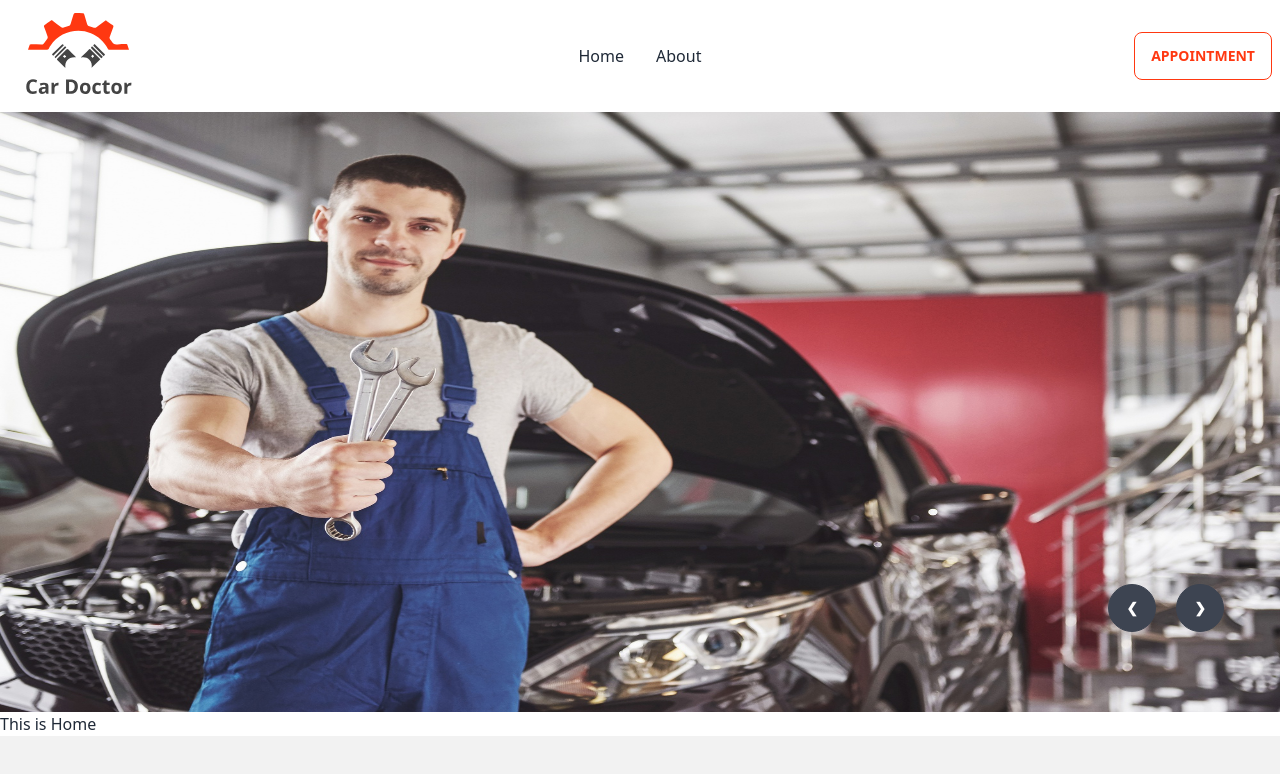
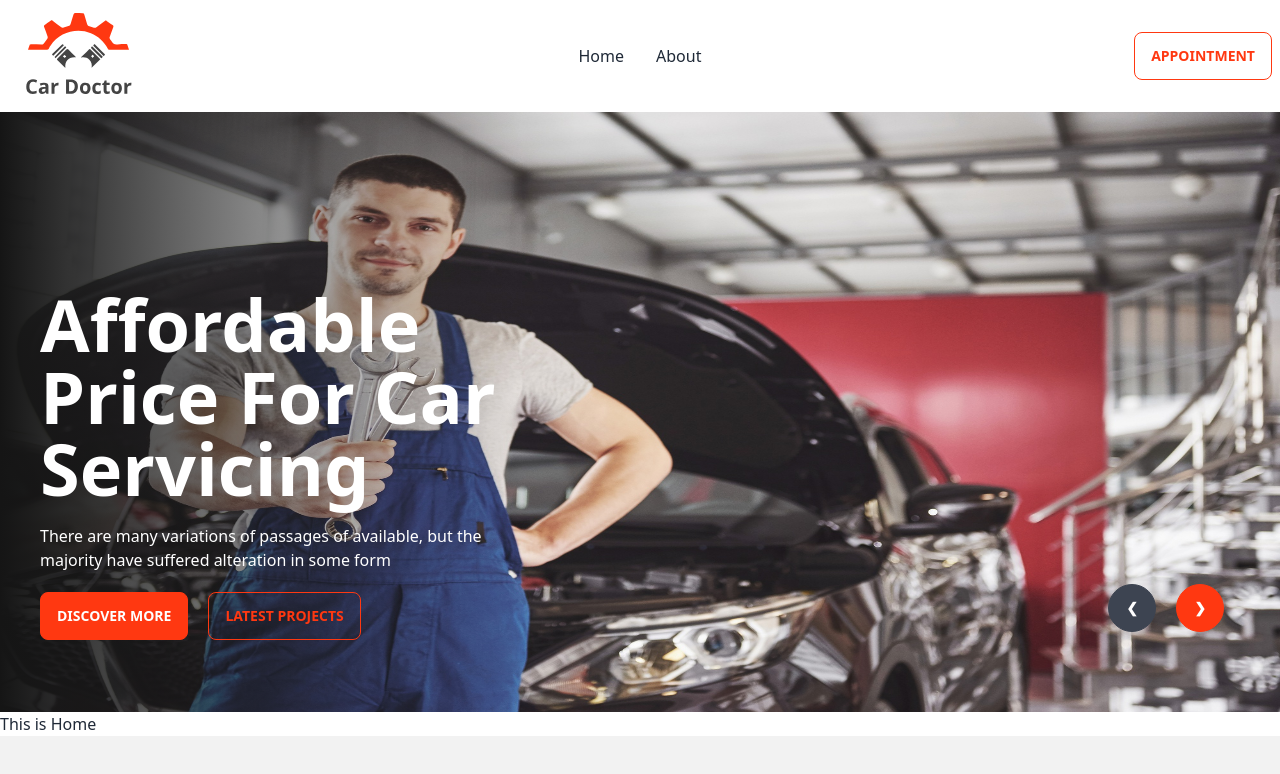
Before and after one commit to Fayshal007/car-doctor, a React (Vite) app: page / in a window 1280 px wide. Shown: the top 774 px of the page. Built offline with nearby package versions, Linux system fonts and the light colour scheme.

Commit message:
banner text done

```diff
--- a/src/pages/Home/Banner/Banner.jsx
+++ b/src/pages/Home/Banner/Banner.jsx
@@ -11,34 +11,62 @@
         <div className="carousel w-full h-[600px]">
             <div id="slide1" className="carousel-item relative w-full">
                 <img src={img1} className="w-full" />
+                <div className="absolute pl-10 pt-44 h-full w-[522px] bg-gradient-to-r from-[#151515] to-[rgba(21, 21, 21, 0)]">
+                    <h1 className='text-7xl text-white font-semibold'>Affordable Price For Car Servicing</h1>
+                    <p className='text-white mt-5'>There are many variations of passages of  available, but the majority have suffered alteration in some form</p>
+                    <div>
+                    <button className="btn mr-5 my-5 bg-[#FF3811] border-[#FF3811] hover:bg-[#cf2f0f] hover:border-[#FF3811]">Discover More</button>
+                    <button className="btn btn-outline text-[#FF3811] border-[#FF3811] hover:bg-[#FF3811] hover:border-[#FF3811]">Latest Projects</button>
+                    </div>
+                </div>
                 <div className="absolute flex justify-end transform -translate-y-1/2 left-5 right-14 bottom-14">
-                    <a href="#slide4" className="btn btn-circle
-                    mr-5">❮</a>
-                    <a href="#slide2" className="btn btn-circle">❯</a>
+                    <a href="#slide4" className="btn btn-circle mr-5">❮</a>
+                    <a href="#slide2" className="btn btn-circle bg-[#FF3811] border-[#FF3811] hover:bg-[#FF3811] hover:border-[#FF3811]">❯</a>
                 </div>
             </div>
             <div id="slide2" className="carousel-item relative w-full">
                 <img src={img2} className="w-full" />
+                <div className="absolute pl-10 pt-44 h-full w-[522px] bg-gradient-to-r from-[#151515] to-[rgba(21, 21, 21, 0)]">
+                    <h1 className='text-7xl text-white font-semibold'>Affordable Price For Car Servicing</h1>
+                    <p className='text-white mt-5'>There are many variations of passages of  available, but the majority have suffered alteration in some form</p>
+                    <div>
+                    <button className="btn mr-5 my-5 bg-[#FF3811] border-[#FF3811] hover:bg-[#cf2f0f] hover:border-[#FF3811]">Discover More</button>
+                    <button className="btn btn-outline text-[#FF3811] border-[#FF3811] hover:bg-[#FF3811] hover:border-[#FF3811]">Latest Projects</button>
+                    </div>
+                </div>
                 <div className="absolute flex justify-end transform -translate-y-1/2 left-5 right-14 bottom-14">
-                    <a href="#slide1" className="btn btn-circle
-                    mr-5">❮</a>
-                    <a href="#slide3" className="btn btn-circle">❯</a>
+                    <a href="#slide1" className="btn btn-circle mr-5">❮</a>
+                    <a href="#slide3" className="btn btn-circle bg-[#FF3811] border-[#FF3811] hover:bg-[#FF3811] hover:border-[#FF3811]">❯</a>
                 </div>
             </div>
             <div id="slide3" className="carousel-item relative w-full">
                 <img src={img3} className="w-full" />
+                <div className="absolute pl-10 pt-44 h-full w-[522px] bg-gradient-to-r from-[#151515] to-[rgba(21, 21, 21, 0)]">
+                    <h1 className='text-7xl text-white font-semibold'>Affordable Price For Car Servicing</h1>
+                    <p className='text-white mt-5'>There are many variations of passages of  available, but the majority have suffered alteration in some form</p>
+                    <div>
+                    <button className="btn mr-5 my-5 bg-[#FF3811] border-[#FF3811] hover:bg-[#cf2f0f] hover:border-[#FF3811]">Discover More</button>
+                    <button className="btn btn-outline text-[#FF3811] border-[#FF3811] hover:bg-[#FF3811] hover:border-[#FF3811]">Latest Projects</button>
+                    </div>
+                </div>
                 <div className="absolute flex justify-end transform -translate-y-1/2 left-5 right-14 bottom-14">
-                    <a href="#slide2" className="btn btn-circle
-                    mr-5">❮</a>
-                    <a href="#slide4" className="btn btn-circle">❯</a>
+                    <a href="#slide2" className="btn btn-circle mr-5">❮</a>
+                    <a href="#slide4" className="btn btn-circle bg-[#FF3811] border-[#FF3811] hover:bg-[#FF3811] hover:border-[#FF3811]">❯</a>
                 </div>
             </div>
             <div id="slide4" className="carousel-item relative w-full">
                 <img src={img4} className="w-full" />
+                <div className="absolute pl-10 pt-44 h-full w-[522px] bg-gradient-to-r from-[#151515] to-[rgba(21, 21, 21, 0)]">
+                    <h1 className='text-7xl text-white font-semibold'>Affordable Price For Car Servicing</h1>
+                    <p className='text-white mt-5'>There are many variations of passages of  available, but the majority have suffered alteration in some form</p>
+                    <div>
+                    <button className="btn mr-5 my-5 bg-[#FF3811] border-[#FF3811] hover:bg-[#cf2f0f] hover:border-[#FF3811]">Discover More</button>
+                    <button className="btn btn-outline text-[#FF3811] border-[#FF3811] hover:bg-[#FF3811] hover:border-[#FF3811]">Latest Projects</button>
+                    </div>
+                </div>
                 <div className="absolute flex justify-end transform -translate-y-1/2 left-5 right-14 bottom-14">
-                    <a href="#slide3" className="btn btn-circle
-                    mr-5">❮</a>
-                    <a href="#slide1" className="btn btn-circle">❯</a>
+                    <a href="#slide3" className="btn btn-circle mr-5">❮</a>
+                    <a href="#slide1" className="btn btn-circle bg-[#FF3811] border-[#FF3811] hover:bg-[#FF3811] hover:border-[#FF3811]">❯</a>
                 </div>
             </div>
         </div>
```
